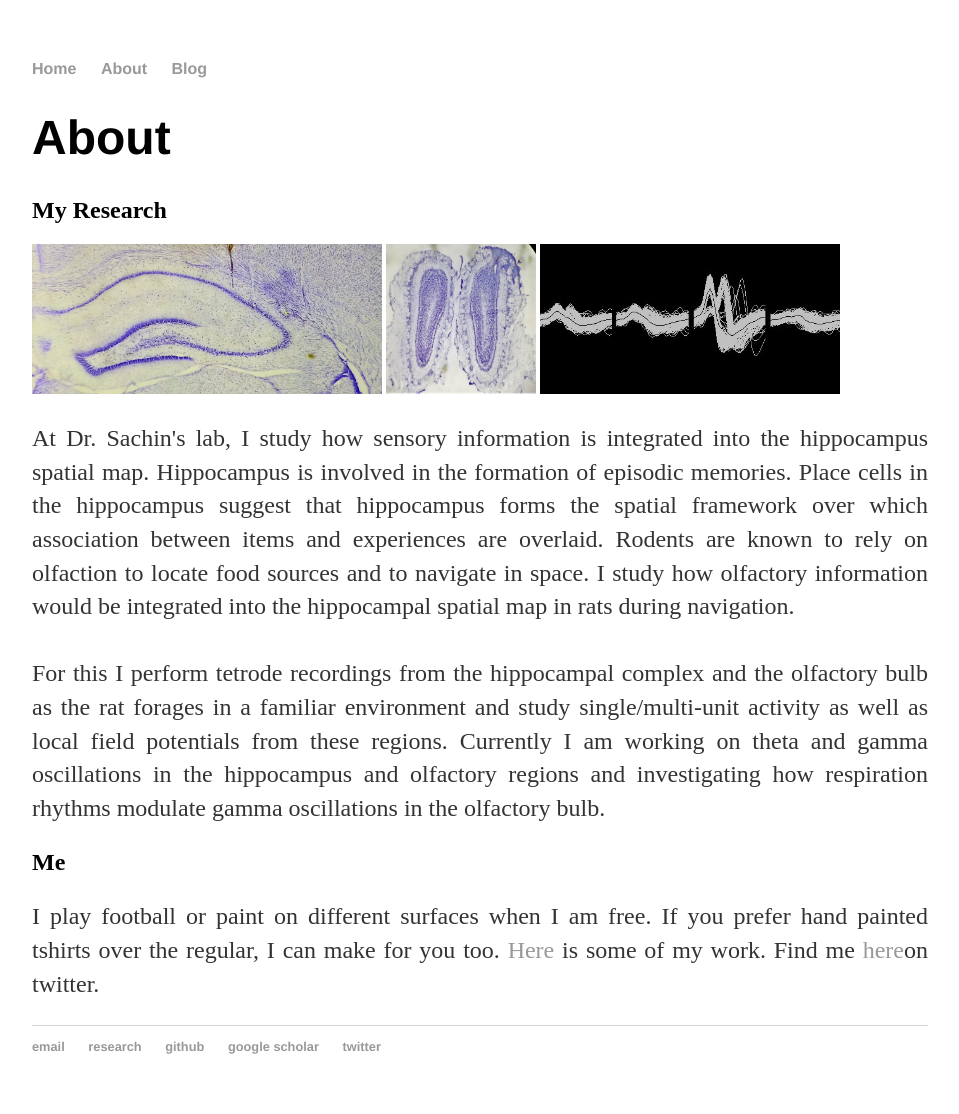
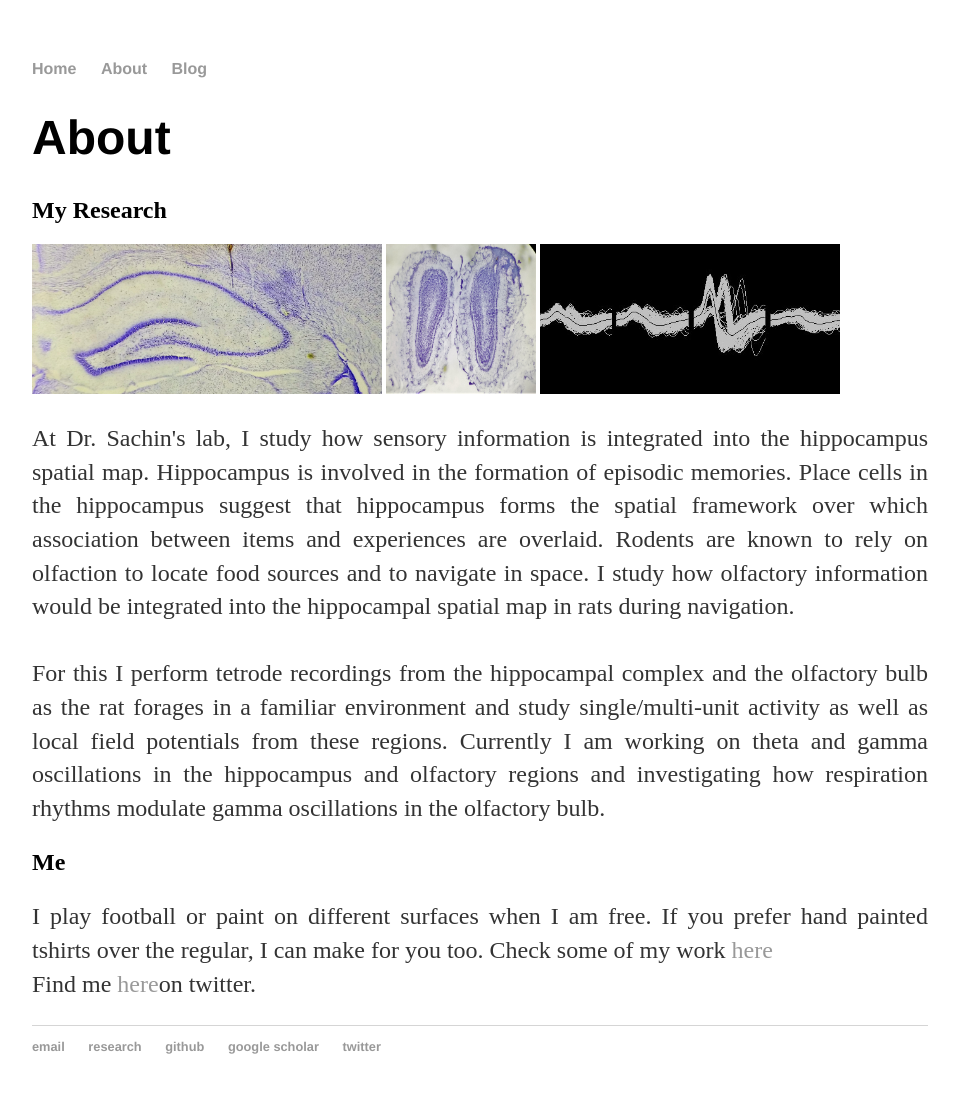
Before and after one commit to AdiBish/adibish.github.io, a Jekyll site: the page built from about/index.html, in a window 1280 px wide. Shown: the whole page, without its empty margins (160-1119 px from the left). Built offline with Jekyll 4.4.1, drawn with Linux system fonts in a browser that asks for light colours.

Commit message:
Update index.html

```diff
--- a/about/index.html
+++ b/about/index.html
@@ -22,8 +22,8 @@
 			<h2>Me</h2>
 			<div align="justify">
 				<p> I play football or paint on different surfaces when I am free. If you prefer hand painted tshirts over the regular, I can make for you too.
-					<a ref="https://www.instagram.com/bish.aditi/?hl=en">Here</a> is some of my work.
-					Find me <a ref="https://twitter.com/BishnoiAditi">here</a>on twitter.
+					Check some of my work <a href="https://www.instagram.com/bish.aditi/?hl=en" target="_blank">here</a><br/>
+					Find me <a ref="https://twitter.com/BishnoiAditi" target="_blank">here</a>on twitter.
 				</p>
 			</div>
 
```
